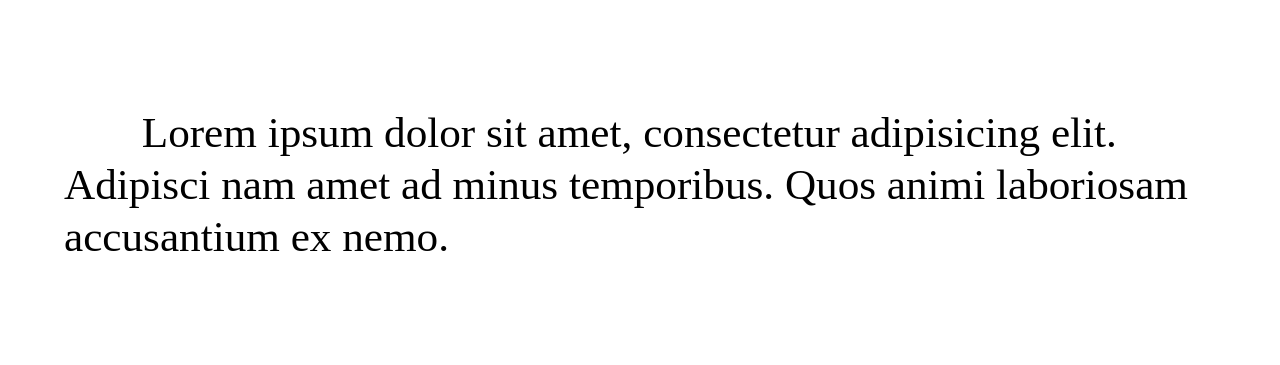
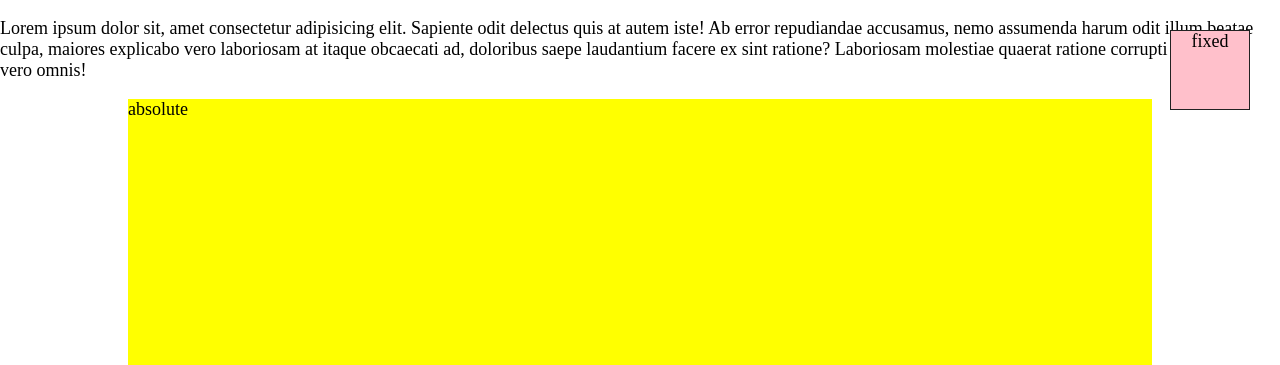
Before and after one commit to GK-Sabina/FM2023-1-FIRST-PROJECT, a plain HTML site: page index.html in a window 1280 px wide. Shown: the top 365 px of the page. Drawn offline with Linux system fonts and the light colour scheme.

Commit message:
Example position

```diff
--- a/assets/css/style.css
+++ b/assets/css/style.css
@@ -5,22 +5,59 @@
 box-sizing: border-box;
 }
 body{
+    height: 3000px;
     padding: 0;
     margin: 0;
 }
 .container{
-font-size: 2em;
-}
-p{
-/* font-size: 3em; */
-padding: 5%;
-text-indent: 1.8em;
-font-size: 2.4rem;
-line-height: 1.2em;
+width: 80%;
+/* height: 500px; */
+margin: auto;
+position: relative;
+
+background-color: bisque;
 }
 .wrapper{
-
+    width: 70%;
+    /* height: 500px; */
+    margin: auto;
+    /*position: relative; */
+    background-color: aqua;
+}
+div .absolute{
+    background-color: yellow;
+    position: absolute;
+    left: 0;
+    right: 0;
+    top: 0;
+    bottom: 0;
+    z-index: 99;
 }
 .inner{
+    width: 80px;
+    height: 80px;
+    border: 1px solid #222;
 
+    background-color: pink;
+
+    text-align: center;
 }
+.relative{
+    position: relative;
+    left: 10%;
+    /* right: -10px; */
+    /* top: 10px; */
+    /* margin-top: -10px; */
+}
+.fixed{
+    position: fixed;
+    /* left: 0; */
+    right: 30px;
+    top: 30px;
+    z-index: 999;
+}
+.sticky{
+    position: sticky;
+    top: 10px;
+    z-index: 9999;
+}
--- a/index.html
+++ b/index.html
@@ -7,14 +7,15 @@
     <link rel="stylesheet" href="./assets/css/style.css">
 </head>
 <body>
-   <div class="container">
-    <p>Lorem ipsum dolor sit amet, consectetur adipisicing elit. Adipisci nam amet ad minus temporibus. Quos animi laboriosam accusantium ex nemo.</p>
+    <p>Lorem ipsum dolor sit, amet consectetur adipisicing elit. Sapiente odit delectus quis at autem iste! Ab error repudiandae accusamus, nemo assumenda harum odit illum beatae culpa, maiores explicabo vero laboriosam at itaque obcaecati ad, doloribus saepe laudantium facere ex sint ratione? Laboriosam molestiae quaerat ratione corrupti autem! Sit, vero omnis!</p>
+   <div class="container sticky">
     <div class="wrapper">
-        <div class="inner">block 1</div>
-        <div class="inner">block 2</div>
-        <div class="inner">block 3</div>
+        <div class="absolute">absolute</div>
+        <div class="inner fixed">fixed</div>
+        <div class="inner relative">relative</div>
         <div class="inner">block 4</div>
     </div>
+    <p>Lorem ipsum dolor sit amet consectetur, adipisicing elit. Ducimus voluptates nesciunt quis perspiciatis, illum iusto ipsam nulla obcaecati nisi maxime velit provident. Nihil iusto nostrum adipisci dicta? Quibusdam ut, iure consectetur voluptate et dolore deleniti voluptas doloribus quos laboriosam sequi eligendi, natus hic magnam nam ad laudantium repellendus doloremque, sunt mollitia beatae nemo possimus omnis! Eos vero dolorum incidunt illum ducimus atque quos. Voluptatem totam debitis sunt optio aliquam magnam tempora eius cumque quae numquam dicta similique eveniet, hic minima distinctio voluptates cum deleniti, nihil ipsa ad accusantium ea enim. Molestiae dolore possimus dolor, consectetur facere totam laboriosam at, qui hic minima ab pariatur magni omnis voluptate necessitatibus corporis unde placeat dolores cum. Aperiam quidem excepturi doloribus in dolor illum, distinctio optio sunt quas quae, explicabo unde hic nihil nesciunt labore voluptatem aliquam. Molestias vero voluptatem temporibus quos maiores voluptas deserunt voluptates et saepe, architecto aut aperiam? Fugiat culpa libero minus, doloremque ratione non incidunt vel voluptas alias magnam, voluptate quae repudiandae nam aliquid nihil temporibus nisi quod iusto quis repellendus cum? Tempore, quisquam itaque ex ut, cumque vitae quaerat officia a laudantium quas, omnis consequatur ab iusto amet dolore. Laudantium dolores, quasi</p>
    </div>
 </body>
 </html>
```
